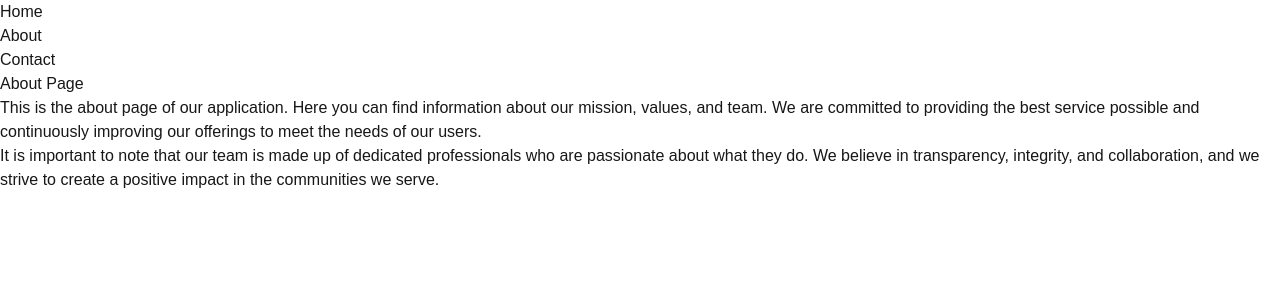
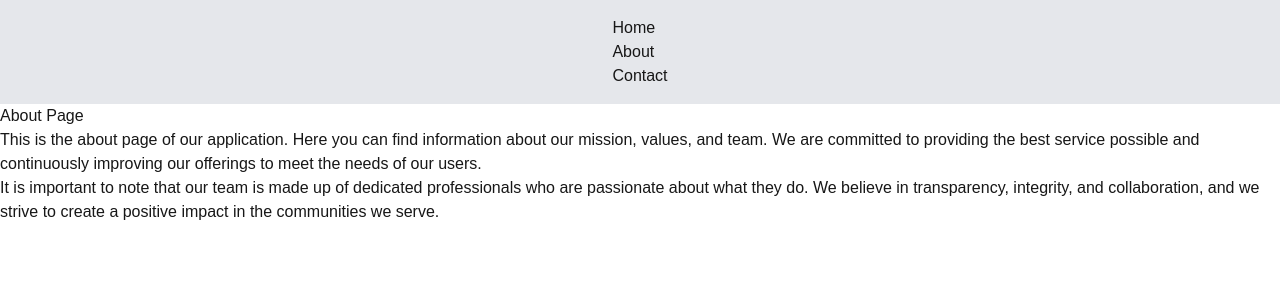
Before and after one commit to alhamzaaaaa/MERN-Stack-Concepts-Recall, a Next.js app in the folder next-js-recall/recall-6-server-components/: page /about in a window 1280 px wide. Shown: the top 300 px of the page. Built offline with nearby package versions, Linux system fonts and the light colour scheme.

Commit message:
Concepts Recall

```diff
--- a/next-js-recall/recall-6-server-components/app/about/page.jsx
+++ b/next-js-recall/recall-6-server-components/app/about/page.jsx
@@ -3,7 +3,7 @@ import React from 'react'
 const page = () => {
     return (
         <div>
-            <nav className="flex">
+            <nav className="flex justify-center gap-4 p-4 bg-gray-200">
                 <ul>
                     <li><a href="/">Home</a></li>
                     <li><a href="/about">About</a></li>
```
